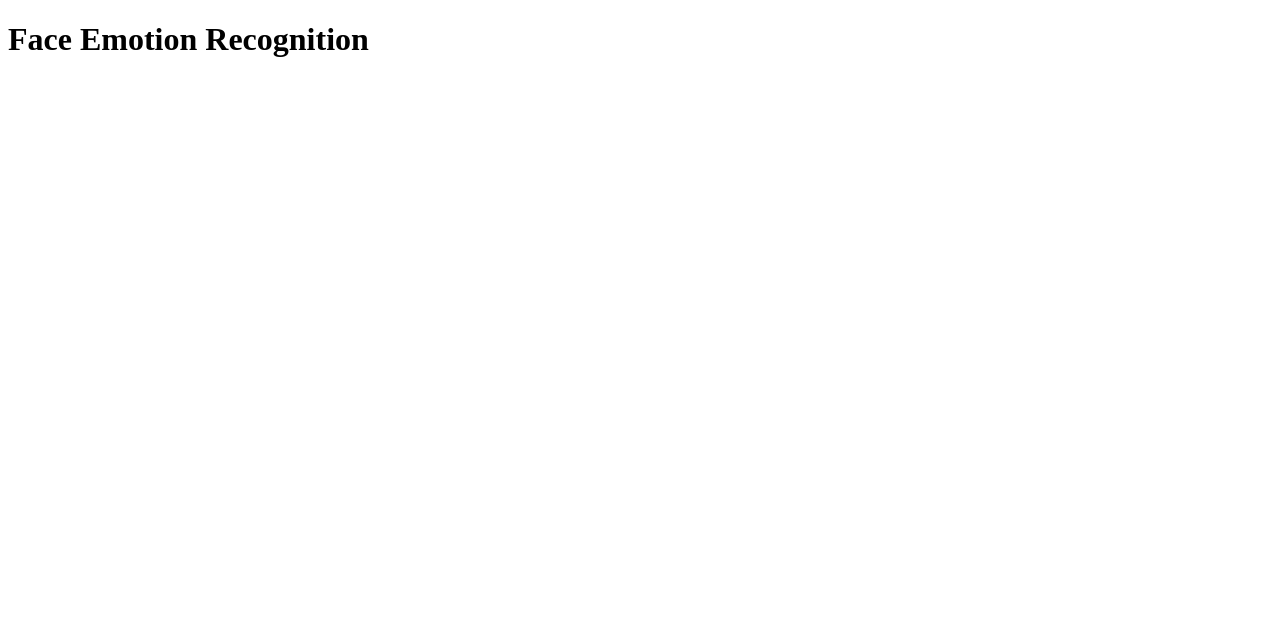
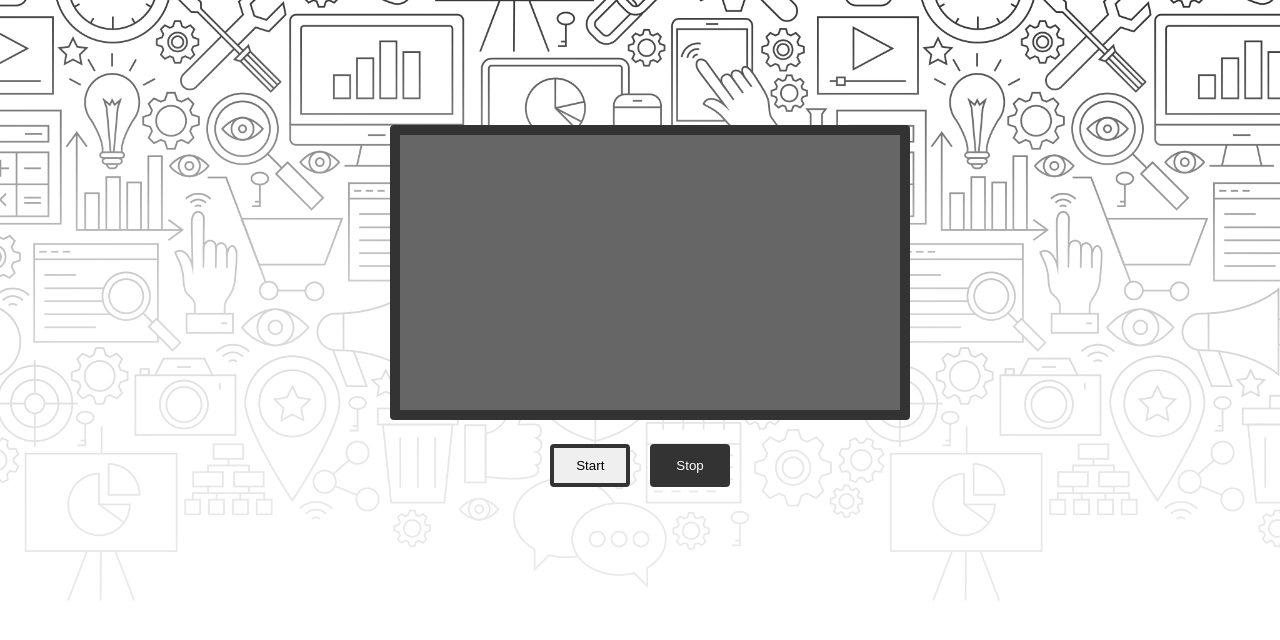
Before and after one commit to Josh-Algors/MOOD-RECOGNITION, a plain HTML site: page index.html in a window 1280 px wide. Drawn offline with Linux system fonts and the light colour scheme.

Commit message:
webcam styling

```diff
--- a/index.html
+++ b/index.html
@@ -1,16 +1,27 @@
 <!DOCTYPE html>
 <html>
+
 <head>
-    <title>Face Emotion Recognition</title>
-    <script src="https://cdn.jsdelivr.net/npm/@tensorflow/tfjs@3.8.0/dist/tf.min.js"></script>
-    <script src="https://cdn.jsdelivr.net/npm/@tensorflow-models/blazeface@0.0.7/dist/blazeface.min.js"></script>
+  <title>Face Emotion Recognition</title>
+  <script src="https://cdn.jsdelivr.net/npm/@tensorflow/tfjs@3.8.0/dist/tf.min.js"></script>
+  <script src="https://cdn.jsdelivr.net/npm/@tensorflow-models/blazeface@0.0.7/dist/blazeface.min.js"></script>
+  <link rel="stylesheet" href="style.css">
 </head>
+
 <body>
-    <h1>Face Emotion Recognition</h1>
-    <div>
-      <video id="video" width="640" height="480" autoplay></video>
-    <canvas id="canvas" style="position: absolute" width="640" height="480"></canvas>
+  <div class="bg-element">
+    <div class="flex-box">
+      <div id="container">
+        <video id="video" width="640" height="480" autoplay></video>
+        <canvas id="canvas" style="position:absolute;" width="640" height="480"></canvas>
+        <div class="web-cam__controls">
+          <button class="btn start">Start</button>
+          <button class="btn stop">Stop</button>
+        </div>
+      </div>
     </div>
-    <script src="script.js"></script>
+  </div>
+  <script src="script.js"></script>
 </body>
+
 </html>
--- a/script.js
+++ b/script.js
@@ -1,6 +1,12 @@
 // // Load models
 
 const videoElement = document.getElementById('video');
+const startButton = document.querySelector('.btn.start')
+const stopButton = document.querySelector('.btn.stop')
+const canvas = document.getElementById('canvas');
+
+canvas.style.display = 'none'
+
 let blazeFaceModel;
 let emotionModel;
 
@@ -33,8 +39,10 @@ async function loadModels() {
 
 function detectEmotions() {
     const videoElement = document.getElementById('video');
-  const canvas = document.getElementById('canvas');
+    //   const canvas = document.getElementById('canvas');
+    canvas.style.display = 'block'
     canvas.style.position = 'absolute';
+
     canvas.style.top = '0';
     canvas.style.left = '0';
 
@@ -104,6 +112,21 @@ function detectEmotions() {
     }, 1000);
 }
 
+// function to stop web cam
+function stop() {
+    var stream = video.srcObject;
+    var tracks = stream.getTracks();
+
+    for (var i = 0; i < tracks.length; i++) {
+        var track = tracks[i];
+        track.stop();
+    }
+
+    video.srcObject = null;
+    canvas.style.display = 'none'
+}
+
+startButton.addEventListener('click', () => {
     loadModels()
         .then(() => {
             return startVideo();
@@ -114,3 +137,9 @@ loadModels()
         .catch((error) => {
             console.error('Error:', error);
         });
+})
+
+
+stopButton.addEventListener('click', () => {
+    stop()
+})
--- /dev/null
+++ b/style.css
@@ -0,0 +1,92 @@
+*{
+    margin: 0;
+    padding: 0;
+    box-sizing: content-box;
+
+}
+
+body{
+    display: grid;
+    place-content: center;
+     background-image: url("../assets/bg.png");
+    background-repeat: no-repeat;
+    background-size: cover;
+    background-position: center;
+    width: 100%;
+    height: 100%;
+}
+
+.bg-element {
+   margin-top: 25%;
+
+  }
+
+  .flex-box{
+    max-width: 500px;
+    position: relative;
+    width: 100%;
+  }
+
+ #container {
+    width: inherit;
+    height: 275px;
+    border-radius: 4px;
+    border: 10px #333 solid;
+  }
+
+  #video {
+    width: inherit;
+    height: 275px;
+    background-color: #666;
+  }
+
+  #canvas {
+    z-index: 10000;
+    width: inherit;
+    height: 275px;
+  }
+
+  .web-cam__controls {
+    margin-top: 30px;
+    display: flex;
+    justify-content: center;
+    width: 100%;
+  }
+
+  .web-cam__controls .btn {
+    outline: none;
+    appearance: none;
+    border: none;
+    cursor: pointer;
+  }
+
+  .web-cam__controls .start {
+    padding: 10px 22px;
+    margin-right: 20px;
+    border-radius: 4px;
+    border: 4px #333 solid;
+  }
+  .web-cam__controls .start:hover {
+    padding: 10px 22px;
+    margin-right: 20px;
+    border-radius: 4px;
+    border: 4px #333 solid;
+    background-color: #333;
+    color: #fff;
+  }
+  .web-cam__controls .stop {
+    padding: 10px 22px;
+    border-radius: 4px;
+    background-color: #333;
+    color: #fff;
+    margin-right: 20px;
+    border: 4px #333 solid;
+  }
+  .web-cam__controls .stop:hover {
+    border-radius: 4px;
+    padding: 10px 22px;
+    border: 4px #333 solid;
+    background: #efefef;
+    margin-right: 20px;
+    color: #000;
+  }
```
Also changed, not shown: assets/bg.png (added), 2 other files. Lines whose indentation alone changed are shown as unchanged.
